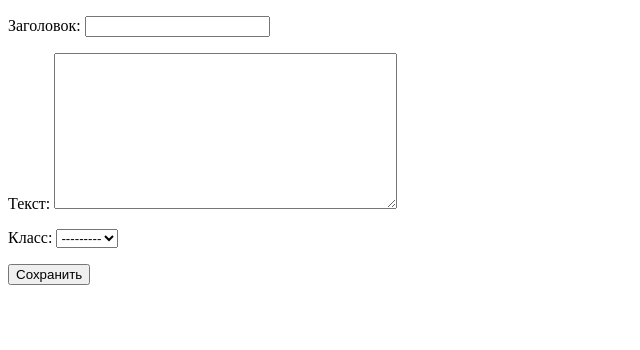
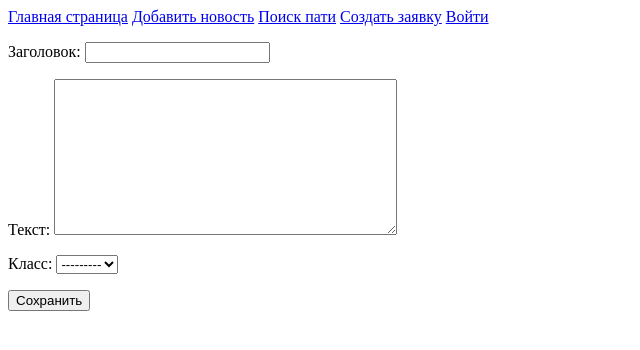
Before and after one commit to GalinaPimkina/mmo-blog, a Django app: page /posts/add/ in a window 1280 px wide. Shown: the top 350 px of the page, without its empty margins (0-640 px from the left). Run offline with Django 4.2, Linux system fonts and the light colour scheme; data that the repository does not hold is empty.

Commit message:
ссылки в меню

```diff
--- a/mmo/ads/utils.py
+++ b/mmo/ads/utils.py
@@ -1,6 +1,6 @@
 menu = [
     {'title': 'Главная страница', 'url_name': 'ads:index'},
-    {'title': 'Добавить новость', 'url_name': 'ads:add_news'}, #
+    {'title': 'Добавить новость', 'url_name': 'ads:add_news'},
     {'title': 'Поиск пати', 'url_name': 'ads:all_posts'},
     {'title': 'Создать заявку', 'url_name': 'ads:add_post'},
     {'title': 'Войти', 'url_name': 'users:login'},
--- a/mmo/ads/views.py
+++ b/mmo/ads/views.py
@@ -67,6 +67,10 @@ class PostCreateView(DataMixin, CreateView):
         post.author = self.request.user
         return super().form_valid(form)
 
+    def get_context_data(self, **kwargs):
+        context = super().get_context_data(**kwargs)
+        return self.get_mixin_context(context, title='Добавить объявление')
+
 
 class NewsDetailView(DataMixin, DetailView):
     '''страница конкретного поста'''
@@ -94,3 +98,7 @@ class NewsCreateView(DataMixin, CreateView):
         post = form.save(commit=False)
         post.author = self.request.user
         return super().form_valid(form)
+
+    def get_context_data(self, **kwargs):
+        context = super().get_context_data(**kwargs)
+        return self.get_mixin_context(context, title='Добавить новость')
--- a/mmo/templates/base.html
+++ b/mmo/templates/base.html
@@ -11,7 +11,7 @@
 {% block mainmenu %}
 <nav>
     {% for m in menu %}
-        {{ m.title }}
+        <a href="{% url m.url_name %}">{{ m.title }}</a>
     {% endfor %}
 </nav>
 {% endblock mainmenu %}
```
